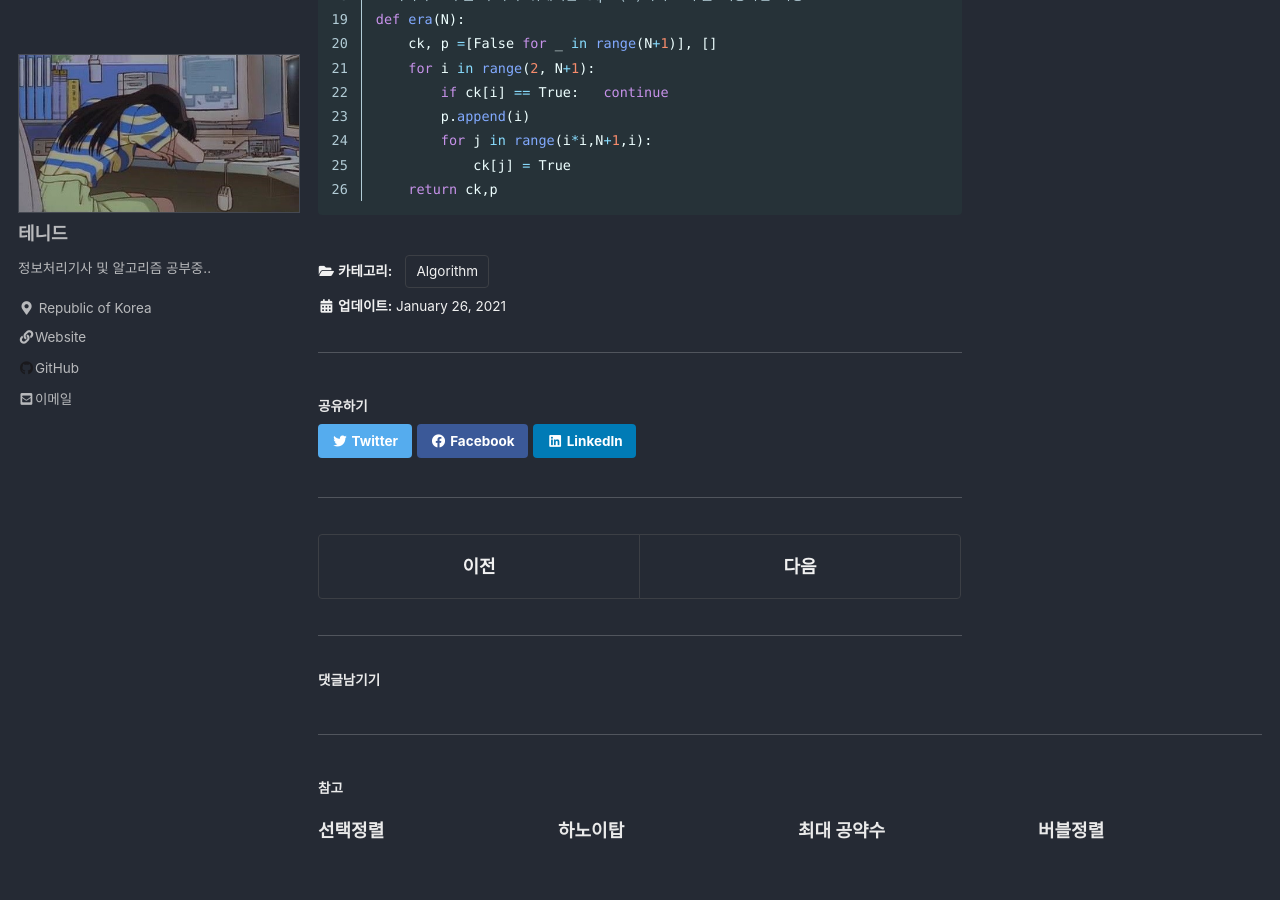
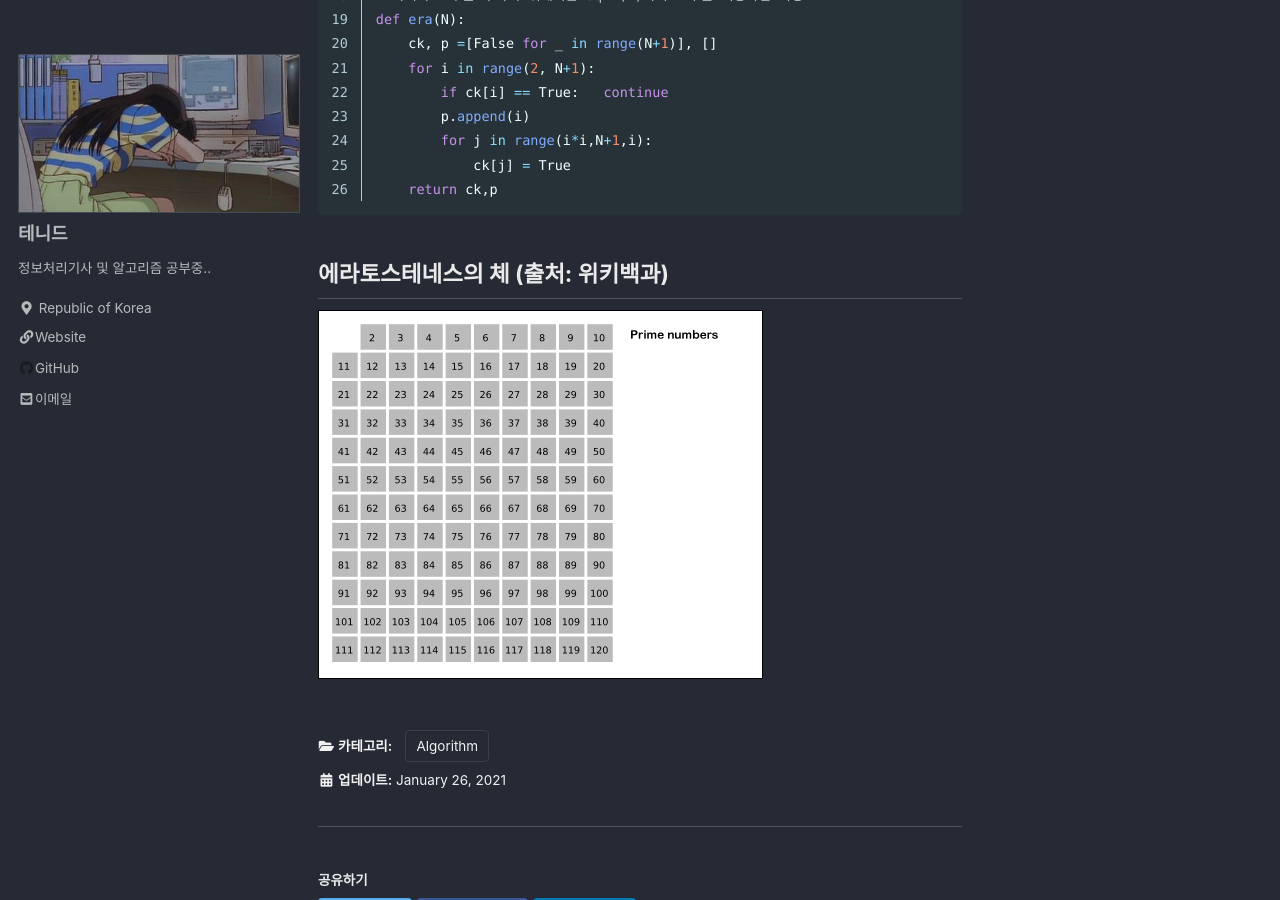
Before and after one commit to tenid/tenid.github.com, a Jekyll site: the page built from _posts/Algorithm/2021-01-26-isPrime.md, in a window 1280 px wide and 900 px high, scrolled down 643 px. Built offline with Jekyll 4.4.1, drawn with Linux system fonts in a browser that asks for light colours; cached includes are drawn as plain includes; a script that is not in the unit is left out; comment, search, counter and statistics services are not loaded.

Commit message:
에라토스테스트의 체 수정

```diff
--- a/_posts/Algorithm/2021-01-26-isPrime.md
+++ b/_posts/Algorithm/2021-01-26-isPrime.md
@@ -36,3 +36,7 @@ def era(N):
 
 
 {% endhighlight %}
+
+## 에라토스테네스의 체 (출처: 위키백과)
+
+![]({{ 'assets/images/Sieve_of_Eratosthenes_animation.gif' | relative_url }})
```
Also changed, not shown: assets/images/Sieve_of_Eratosthenes_animation.gif (added).
